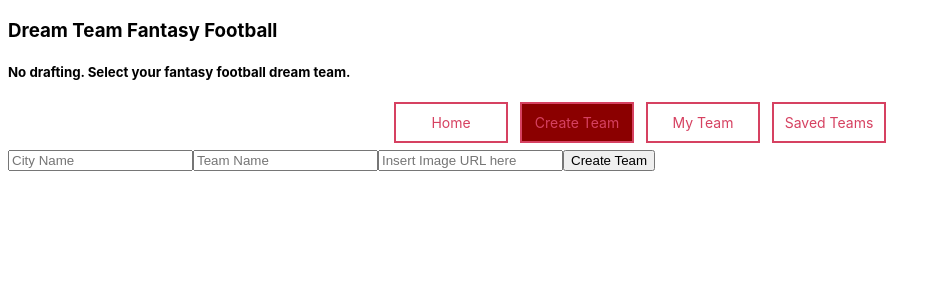
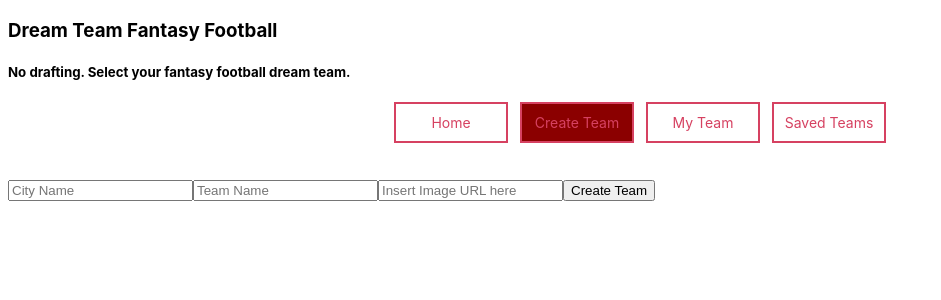
Before and after one commit to JWehder/Dream-Team-Fantasy-Football, a React (Create React App) app: page /createteam in a window 1280 px wide. Shown: the top 300 px of the page, without its empty margins (0-941 px from the left). Built offline with nearby package versions, Linux system fonts and the light colour scheme; no server answers.

Commit message:
adding styling to my team component

```diff
--- a/src/components/CreateTeam.js
+++ b/src/components/CreateTeam.js
@@ -1,5 +1,5 @@
 import React from "react";
-import { Redirect } from "react-router-dom"
+import "../index.css"
 
 function CreateTeam({ setTeam, team, isLoggedIn }) {
 
@@ -11,7 +11,6 @@ function CreateTeam({ setTeam, team, isLoggedIn }) {
           teamLogo: team.teamLogo
         }
         setTeam(teamData);
-        return <Redirect to="/myteam" />
     }
 
     function handleChange(e) {
@@ -22,7 +21,7 @@ function CreateTeam({ setTeam, team, isLoggedIn }) {
     }
 
     return (
-        <div>
+        <div className="teamForm">
             <form onSubmit={handleSubmit}>
                 <input
                 type="text"
--- a/src/components/MyTeam.js
+++ b/src/components/MyTeam.js
@@ -25,12 +25,13 @@ function MyTeam({ onSaveTeam, myTeam, team, isLoggedIn, setTeamData }) {
                 </button>
 
             </div>
-            <PlayersTable positions= {positions} myTeam={myTeam} />
             <CreateTeam
             isLoggedIn={isLoggedIn}
             team={team}
             setTeam={setTeamData}
             />
+            <PlayersTable positions= {positions} myTeam={myTeam} />
+
         </div>
 
     )
--- a/src/index.css
+++ b/src/index.css
@@ -114,5 +114,5 @@ div.playerContainer {
 }
 
 .teamForm {
-  margin-top: 40px;
+  margin-top: 30px;
 }
```
